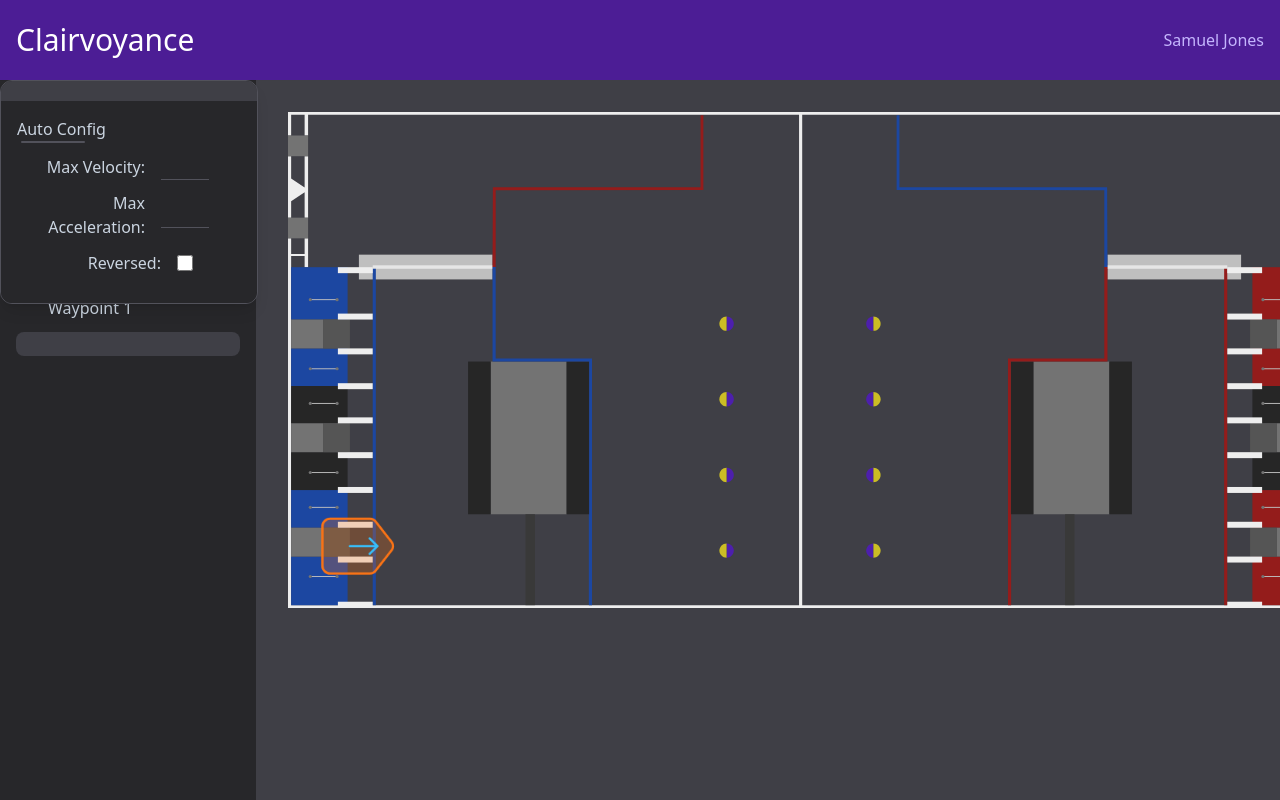
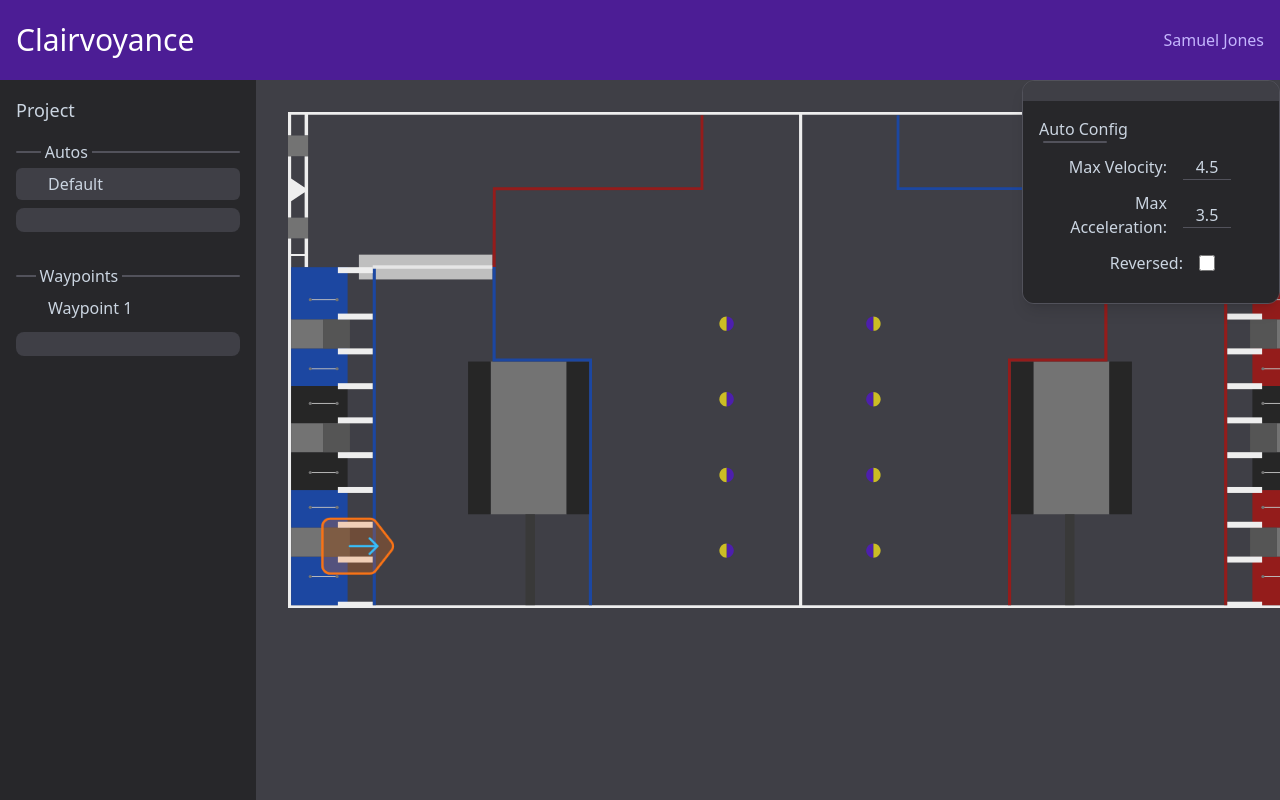
Before and after one commit to SamJones329/Clairvoyance, a SvelteKit app: page / in a window 1280 px wide. Built offline with nearby package versions, Linux system fonts and the light colour scheme; some icons are missing.

Commit message:
fixed popup window

```diff
--- /dev/null
+++ b/src/lib/components/Checkbox.svelte
@@ -0,0 +1,24 @@
+<script lang="ts">
+	/** Bind this variable */
+	export let checked: boolean | null | undefined;
+	export let name: string;
+</script>
+
+<div class="flex items-center justify-end w-44 lg:w-48 h-12">
+	<label class="text-right text-lighttext" for={name}>{name}:</label>
+	<input
+		class="h-4 w-10 lg:w-12 text-black bg-transparent text-lighttext border-b border-zinc-600 text-center hover:border-zinc-500 focus:border-zinc-500 focus:outline-none focus:border-b-2"
+		type="checkbox"
+		{name}
+		bind:checked
+	/>
+</div>
+
+<style>
+	/* Chrome, Safari, Edge, Opera */
+	input::-webkit-outer-spin-button,
+	input::-webkit-inner-spin-button {
+		-webkit-appearance: none;
+		margin: 0;
+	}
+</style>
--- a/src/lib/components/Input.svelte
+++ b/src/lib/components/Input.svelte
@@ -4,7 +4,7 @@
 	export let onChange: ChangeEventHandler<HTMLInputElement> | null = null;
 	export let name: string;
 	export let placeholder: string = '';
-	export let type: 'text' | 'number' | 'checkbox' = 'text';
+	export let type: 'text' | 'number' = 'text';
 </script>
 
 <div class="flex items-center justify-end w-44 lg:w-48 h-12">
@@ -12,7 +12,7 @@
 	<input
 		{placeholder}
 		class={`${
-			type === 'number' ? 'ml-4' : type === 'checkbox' ? 'h-4' : ''
+			type === 'number' ? 'ml-4' : ''
 		} w-10 lg:w-12 text-black bg-transparent text-lighttext border-b border-zinc-600 text-center hover:border-zinc-500 focus:border-zinc-500 focus:outline-none focus:border-b-2`}
 		{type}
 		{name}
--- a/src/lib/scripts/Trajectory.ts
+++ b/src/lib/scripts/Trajectory.ts
@@ -132,8 +132,7 @@ async function initTauriTrajectoryApi() {
 	ON_TAURI =
 		(await invoke('test_for_tauri')
 			.then((val) => (typeof val === 'boolean' ? val : false))
-			.catch((err) => {
-				console.error(`Error invoking Tauri: ${err}`);
+			.catch(() => {
 				return false;
 			})) ?? false;
 	console.info(
@@ -202,15 +201,11 @@ function getDefaultAuto(): Auto {
 				hidden: false
 			}
 		],
-		config: getDefaultAutoConfig()
-	};
-}
-
-function getDefaultAutoConfig(): AutoConfig {
-	return {
-		maxVelocity: 4.5,
-		maxAcceleration: 3.5,
-		reversed: false
+		config: {
+			maxVelocity: 4.5,
+			maxAcceleration: 3.5,
+			reversed: false
+		}
 	};
 }
 
@@ -401,7 +396,11 @@ function stringToPaths(pathCode: string): Auto[] {
 		points.push({
 			title,
 			paths: [{ waypoints, path: getDoNothingPath(), config: {}, hidden: false }],
-			config: getDefaultAutoConfig()
+			config: {
+				maxVelocity: 4.5,
+				maxAcceleration: 3.5,
+				reversed: false
+			}
 		});
 	}
 	return points;
@@ -416,7 +415,6 @@ export {
 	stringToPaths,
 	getDefaultRobotConfig,
 	getDefaultAuto,
-	getDefaultAutoConfig,
 	getDoNothingPath,
 	type PathState,
 	type PathRequest,
--- a/src/lib/scripts/canvas.ts
+++ b/src/lib/scripts/canvas.ts
@@ -1,6 +1,6 @@
 import type { Auto, Path, Waypoint } from './Trajectory';
 import { fieldLengthMeters, fieldWidthMeters } from '$lib/assets/field-data.json';
-import { degreesToRadians, radiansToDegrees } from '$lib/scripts/math';
+import { degreesToRadians, radiansToDegrees, roundFloat } from '$lib/scripts/math';
 
 const robotSideLengthMeters = 0.889;
 const canvasWidth = 1323;
@@ -187,8 +187,8 @@ class AutoCanvas {
 
 	public canvasToField(x: number, y: number): { x: number; y: number } {
 		return {
-			x: x * (fieldLengthMeters / this.canvas.width),
-			y: (this.canvas.height - y) * (fieldWidthMeters / this.canvas.height)
+			x: roundFloat(x * (fieldLengthMeters / this.canvas.width), 3),
+			y: roundFloat((this.canvas.height - y) * (fieldWidthMeters / this.canvas.height), 3)
 		};
 	}
 
@@ -198,7 +198,7 @@ class AutoCanvas {
 	 * @returns Field angle in degrees (CCW+)
 	 */
 	public canvasToFieldAngle(angleRadians: number) {
-		return -radiansToDegrees(angleRadians);
+		return roundFloat(-radiansToDegrees(angleRadians), 3);
 	}
 
 	/**
@@ -207,7 +207,7 @@ class AutoCanvas {
 	 * @returns Canvas angle in radians (CW+)
 	 */
 	public fieldToCanvasAngle(angleDegrees: number) {
-		return -degreesToRadians(angleDegrees);
+		return roundFloat(-degreesToRadians(angleDegrees), 3);
 	}
 
 	public clientToCanvasCoords(clientX: number, clientY: number) {
--- a/src/routes/+page.svelte
+++ b/src/routes/+page.svelte
@@ -1,7 +1,10 @@
 <script lang="ts">
 	import PathsDrawer from './PathsDrawer.svelte';
 	import PathCanvas from './PathCanvas.svelte';
-	import DetailsPopup from './DetailsPopup.svelte';
+	import { getDefaultAuto, type Auto } from '$lib/scripts/Trajectory';
+
+	let auto: Auto = getDefaultAuto();
+	$: console.log('+page.svelte', auto);
 </script>
 
 <div class="bg-violet-900 text-white flex items-center justify-between h-10 lg:h-20">
@@ -10,11 +13,9 @@
 </div>
 
 <div class="relative flex">
-	<PathsDrawer />
+	<PathsDrawer bind:auto />
 
 	<div class="overflow-scroll max-h-screen-minus-title p-8">
-		<PathCanvas />
+		<PathCanvas bind:auto />
 	</div>
-
-	<DetailsPopup />
 </div>
--- a/src/routes/DetailsPopup.svelte
+++ b/src/routes/DetailsPopup.svelte
@@ -1,12 +1,15 @@
 <script lang="ts">
 	import { type Detail, DetailType } from '$lib/scripts/Trajectory';
-	import { SvelteComponent, getContext, onMount } from 'svelte';
-	import type { Writable } from 'svelte/store';
+	import { onMount } from 'svelte';
 	import WaypointEditor from './WaypointEditor.svelte';
 	import AutoConfigEditor from './AutoConfigEditor.svelte';
 	import PathConfigEditor from './PathConfigEditor.svelte';
 	import RobotConfigEditor from './RobotConfigEditor.svelte';
 	import { FontAwesomeIcon } from '@fortawesome/svelte-fontawesome';
+
+	/** The currently selected detail. Will not be reassigned from within this component, only modified. */
+	export let detail: Detail;
+	$: console.log('DetailsPopup', detail);
 
 	let titleBar: HTMLDivElement;
 	let contentContainer: HTMLDivElement;
@@ -18,19 +21,19 @@
 	let expandingPopup = false;
 	let lastExpandPos: number;
 
-	let detailsStore = getContext<Writable<Detail>>('details');
-	let detail: Detail;
-	detailsStore.subscribe((newDetails) => {
-		detail = newDetails;
-		expanded = true;
-	});
-	const setDetail = (newDetail: Detail) => {
-		if (newDetail) detailsStore.set(detail);
+	let maxRight: number;
+	let maxTop: number;
+	const getMaxPopupPositions = () => {
+		maxRight = window.innerWidth - contentContainer.offsetWidth;
+		maxTop = window.innerHeight - contentContainer.offsetHeight - titleBar.offsetHeight;
 	};
-	$: setDetail(detail);
 
 	onMount(() => {
-		expanded = false;
+		console.log(detail);
+		getMaxPopupPositions();
+		window.addEventListener('resize', getMaxPopupPositions);
+
+		expanded = true;
 		window.addEventListener('mouseup', () => {
 			movingPopup = false;
 			expandingPopup = false;
@@ -38,13 +41,20 @@
 
 		window.addEventListener('mousemove', (e) => {
 			if (movingPopup) {
-				popup.style.left = `${e.clientX - (movementStart.mouseX - movementStart.popupX)}px`;
-				popup.style.top = `${e.clientY - (movementStart.mouseY - movementStart.popupY)}px`;
+				let right = window.innerWidth - e.clientX - (movementStart.mouseX - movementStart.popupX);
+				if (right > maxRight) right = maxRight;
+				else if (right < 0) right = 0;
+				popup.style.right = `${right}px`;
+
+				let top = e.clientY - (movementStart.mouseY - movementStart.popupY);
+				if (top > maxTop) top = maxTop;
+				else if (top < 0) top = 0;
+				popup.style.top = `${top}px`;
 			} else if (expandingPopup) {
 				console.log(`title: ${titleBar?.offsetHeight} content: ${contentContainer?.offsetHeight}`);
 				const newHeight = Math.min(
 					popup.offsetHeight + (e.clientY - lastExpandPos),
-					100000 //titleBar?.offsetHeight ?? 0 + contentContainer?.offsetHeight ?? 0
+					100000 //titleBar?.clientHeight ?? 0 + contentContainer?.offsetHeight ?? 0
 				);
 				popup.style.height = `${newHeight}px`;
 				lastExpandPos = e.clientY;
@@ -54,7 +64,7 @@
 </script>
 
 <div
-	class="absolute flex flex-col rounded-xl shadow-lg border border-1 border-zinc-600 z-20 overflow-hidden"
+	class={`fixed right-0 flex flex-col rounded-xl shadow-lg border border-1 border-zinc-600 z-20 overflow-hidden`}
 	bind:this={popup}
 >
 	<div
@@ -70,16 +80,21 @@
 			};
 		}}
 	>
-		<button class="flex"
+		<button class="flex" on:click={() => (expanded = !expanded)}
 			><FontAwesomeIcon
 				class="text-zinc-400 hover:text-lighttext mr-2 h-3"
 				icon="fa-solid fa-up-right-and-down-left-from-center"
 			/></button
 		>
 	</div>
-	<div class="w-48 flex-grow flex-shrink lg:w-64 bg-zinc-800 overflow-auto p-4 box-border">
+	<div
+		bind:this={contentContainer}
+		class={`${
+			expanded ? 'w-48 lg:w-64' : 'w-20'
+		} flex-grow flex-shrink bg-zinc-800 overflow-auto p-4 box-border`}
+	>
 		{#if detail.type === DetailType.Waypoint}
-			<WaypointEditor bind:div={contentContainer} bind:waypoint={detail.value} {expanded} />
+			<WaypointEditor bind:waypoint={detail.value} {expanded} />
 		{:else if detail.type === DetailType.AutoConfig}
 			<AutoConfigEditor bind:config={detail.value} {expanded} />
 		{:else if detail.type === DetailType.PathConfig}
--- a/src/routes/PathCanvas.svelte
+++ b/src/routes/PathCanvas.svelte
@@ -1,9 +1,8 @@
 <script lang="ts">
 	import fieldImg from '$lib/assets/2023-Field-Charged-Up.svg';
-	import { getContext, onMount } from 'svelte';
+	import { onMount } from 'svelte';
 	import { AutoCanvas, canvasHeight, canvasWidth } from '$lib/scripts/canvas';
 	import { getPath, type Auto, type Waypoint } from '$lib/scripts/Trajectory';
-	import type { Writable } from 'svelte/store';
 
 	enum TransformMode {
 		Translate,
@@ -12,24 +11,26 @@
 	}
 
 	// state variables
-	let auto: Auto;
+	/**
+	 * The currently selected auto. Will not be
+	 * reassigned from within this component, only
+	 * modified. Bind this variable if auto property
+	 * changes should trigger update in parent
+	 * component.
+	 */
+	export let auto: Auto;
 	let canvas: HTMLCanvasElement;
 	let autoCanvas: AutoCanvas;
 	let pathToTransformIndex = -1;
 	let waypointToTransformIndex = -1;
 	let transformMode: TransformMode = TransformMode.Translate;
 	let preview: Waypoint | null = null;
-	let autoStore = getContext<Writable<Auto>>('auto');
 
 	// state variable reactions
 	$: waypointBoundBoxes = autoCanvas?.getWaypointBoundBoxes(auto);
 	$: autoCanvas?.draw(auto, preview);
-	autoStore.subscribe((newAuto) => {
-		console.log('new auto on canvas');
-		auto = newAuto;
-	});
 
-	async function updateAutoStore(pathIndex: number | null = null) {
+	async function updateAuto(pathIndex: number | null = null) {
 		if (pathIndex != null) {
 			console.log(auto.paths[pathIndex]);
 			auto.paths[pathIndex].path = await getPath(auto.paths[pathIndex].waypoints, {
@@ -42,12 +43,12 @@
 				path.path = await getPath(path.waypoints, { ...auto.config, ...path.config });
 			}
 		}
-		autoStore.set(auto);
+		auto = auto;
 	}
 
 	// Runs when component first spins up
 	onMount(() => {
-		updateAutoStore();
+		updateAuto();
 		autoCanvas = new AutoCanvas(canvas);
 
 		canvas.addEventListener('dblclick', (ev: MouseEvent) => {
@@ -60,7 +61,7 @@
 				th: 0,
 				hidden: false
 			});
-			updateAutoStore(auto.paths.length - 1);
+			updateAuto(auto.paths.length - 1);
 		});
 
 		canvas.addEventListener('mousedown', (ev: MouseEvent) => {
@@ -146,10 +147,8 @@
 			auto.paths[pathToTransformIndex].waypoints[waypointToTransformIndex] = preview;
 			preview = null;
 			waypointToTransformIndex = -1;
-			updateAutoStore(pathToTransformIndex);
+			updateAuto(pathToTransformIndex);
 		});
-
-		auto = auto;
 	});
 </script>
 
--- a/src/routes/PathsDrawer.svelte
+++ b/src/routes/PathsDrawer.svelte
@@ -5,80 +5,97 @@
 	import {
 		getDefaultAuto,
 		type Auto,
-		type Waypoint,
-		type RobotConfig,
-		getDefaultRobotConfig,
 		DetailType,
 		type Detail,
-		type AutoConfig,
-		type PathConfig
+		getDefaultRobotConfig
 	} from '$lib/scripts/Trajectory';
 	import { FontAwesomeIcon } from '@fortawesome/svelte-fontawesome';
-	import { getContext } from 'svelte';
-	import type { Writable } from 'svelte/store';
+	import DetailsPopup from './DetailsPopup.svelte';
+
+	/**
+	 * For passing selected auto up through state. Not
+	 * intended to be reassigned from outside this component.
+	 * Bind this prop if changes to detail properties
+	 * should trigger state update higher up.
+	 */
+	export let auto: Auto;
 
 	let robot = getDefaultRobotConfig();
-	let autos: Auto[] = [getDefaultAuto()];
+	let autos: Auto[] = [auto];
 	let selectedAuto = 0;
+	let selectedDetail: [number, number] = [0, 0];
+	let detail: Detail = { type: DetailType.AutoConfig, value: autos[selectedAuto].config };
 	let open = true;
-	let autoStore = getContext<Writable<Auto>>('auto');
-	let detailsStore = getContext<Writable<Detail>>('details');
-	let detail: Detail;
-	let selectedDetail: [number, number] = [0, 0];
 
-	$: autoStore.set(autos[selectedAuto]);
-	autoStore.subscribe((newAuto) => {
-		autos[selectedAuto] = newAuto;
+	$: auto = autos[selectedAuto];
+
+	const selectAuto = (selectedAuto: number) => {
 		if (detail?.type === DetailType.Waypoint) {
 			const value = autos[selectedAuto].paths[selectedDetail[0]].waypoints[selectedDetail[1]];
 			if (value !== detail?.value) {
-				detailsStore.set({
+				detail = {
 					type: DetailType.Waypoint,
 					value: value
-				});
+				};
 			}
 		} else if (detail?.type === DetailType.PathConfig) {
 			const value = autos[selectedAuto].paths[selectedDetail[0]].config;
 			if (value !== detail?.value) {
-				detailsStore.set({
+				detail = {
 					type: DetailType.PathConfig,
 					value
-				});
+				};
 			}
 		} else if (detail?.type === DetailType.AutoConfig) {
 			const value = autos[selectedAuto].config;
 			if (value !== detail?.value) {
-				detailsStore.set({
+				detail = {
 					type: DetailType.AutoConfig,
 					value
-				});
+				};
 			}
 		} else if (detail?.type === DetailType.RobotConfig) {
 			const value = robot;
 			if (value !== detail?.value) {
-				detailsStore.set({
+				detail = {
 					type: DetailType.RobotConfig,
 					value
-				});
+				};
 			}
 		}
 		autos = autos;
-	});
+	};
+	$: selectAuto(selectedAuto);
 
-	detailsStore.subscribe((newDetails) => {
-		detail = newDetails;
-		if (newDetails.type === DetailType.AutoConfig) {
-			autos[selectedDetail[0]].config = newDetails.value as AutoConfig;
-		} else if (newDetails.type === DetailType.PathConfig) {
-			autos[selectedAuto].paths[selectedDetail[0]].config = newDetails.value as PathConfig;
-		} else if (newDetails.type === DetailType.RobotConfig) {
-			robot = newDetails.value as RobotConfig;
-		} else if (newDetails.type === DetailType.Waypoint) {
-			autos[selectedAuto].paths[selectedDetail[0]].waypoints[selectedDetail[1]] =
-				newDetails.value as Waypoint;
+	const autoUpdated = (newAuto: Auto) => {
+		if (!newAuto) return;
+		// waypoints can be updated outside of this component so need to refresh detail, may need to handle more cases later
+		if (detail.type === DetailType.Waypoint) {
+			detail = {
+				type: DetailType.Waypoint,
+				value: autos[selectedAuto].paths[selectedDetail[0]].waypoints[selectedDetail[1]]
+			};
 		}
-		autos = autos;
-	});
+		console.log('PathsDrawer auto updated -> detail update forced');
+	};
+	$: autoUpdated(auto);
+
+	// const updateDetail = (newDetails: Detail) => {
+	// 	if (!newDetails) return;
+	// 	detail = newDetails;
+	// 	if (newDetails.type === DetailType.AutoConfig) {
+	// 		autos[selectedDetail[0]].config = newDetails.value as AutoConfig;
+	// 	} else if (newDetails.type === DetailType.PathConfig) {
+	// 		autos[selectedAuto].paths[selectedDetail[0]].config = newDetails.value as PathConfig;
+	// 	} else if (newDetails.type === DetailType.RobotConfig) {
+	// 		robot = newDetails.value as RobotConfig;
+	// 	} else if (newDetails.type === DetailType.Waypoint) {
+	// 		autos[selectedAuto].paths[selectedDetail[0]].waypoints[selectedDetail[1]] =
+	// 			newDetails.value as Waypoint;
+	// 	}
+	// 	autos = autos;
+	// };
+	// $: updateDetail(detail);
 </script>
 
 {#if open}
@@ -100,11 +117,10 @@
 					selected={i == selectedAuto}
 					onClick={() => {
 						selectedAuto = i;
-						autoStore.set(autos[selectedAuto]);
-						detailsStore.set({
+						detail = {
 							type: DetailType.AutoConfig,
 							value: autos[selectedAuto].config
-						});
+						};
 					}}
 					deleteRow={() => {
 						autos.splice(i, 1);
@@ -113,9 +129,8 @@
 							if (autos.length == 0) {
 								autos.push(getDefaultAuto());
 							}
-							autoStore.set(autos[selectedAuto]);
 						}
-						autos = autos;
+						// autos = autos;
 					}}
 				/>
 			{/each}
@@ -123,7 +138,6 @@
 				onClick={() => {
 					autos.push(getDefaultAuto());
 					selectedAuto = autos.length - 1;
-					autoStore.set(autos[selectedAuto]);
 				}}
 			/>
 		</div>
@@ -143,10 +157,10 @@
 						}}
 						onClick={() => {
 							selectedDetail = [i, j];
-							detailsStore.set({
+							detail = {
 								type: DetailType.Waypoint,
-								value: waypoint
-							});
+								value: autos[selectedAuto].paths[i].waypoints[j]
+							};
 						}}
 					/>
 				{/each}
@@ -176,3 +190,5 @@
 		</div>
 	</button>
 {/if}
+
+<DetailsPopup bind:detail />
```
Also changed, not shown: src/routes/+layout.svelte (+0 -10 lines), src/routes/AutoConfigEditor.svelte (+7 -8 lines), src/routes/WaypointEditor.svelte (+6 -2 lines).
